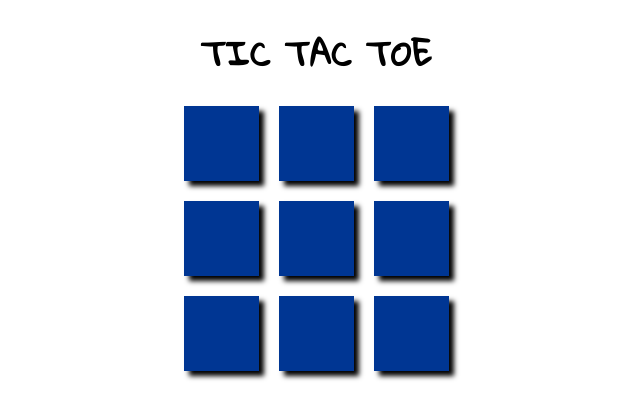
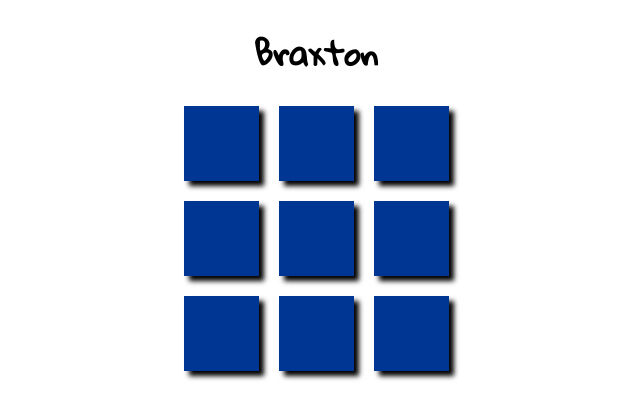
Before and after one commit to BraxtonMedeiros/CSE-310-W03, a website with bundled scripts: page src/index.html in a window 1280 px wide. Shown: the whole page, without its empty margins (324-964 px from the left). Built offline with nearby package versions, Linux system fonts and the light colour scheme.

Commit message:
test tile

```diff
--- a/package.json
+++ b/package.json
@@ -2,10 +2,9 @@
   "name": "tic-tac-toe",
   "version": "1.0.0",
   "description": "",
-  "source": "index.html",
   "scripts": {
     "test": "echo \"Error: no test specified\" && exit 1",
-    "build": "npx parcel build index.html"
+    "build": "npx parcel build src/index.html --public-url '.'"
   },
   "keywords": [],
   "author": "",
--- a/index.html
+++ b/src/index.html
@@ -11,7 +11,7 @@
     <title>TIC TAC TOE</title>
 </head>
 <body>
-    <h1>TIC TAC TOE</h1>
+    <h1>Braxton</h1>
     <div class="game-container"></div>
     <h1 class="winner"></h1>
     <div class="button-container">
```
Also changed, not shown: src/index.ts (renamed from index.ts), src/style.css (renamed from style.css), 1 other file.
